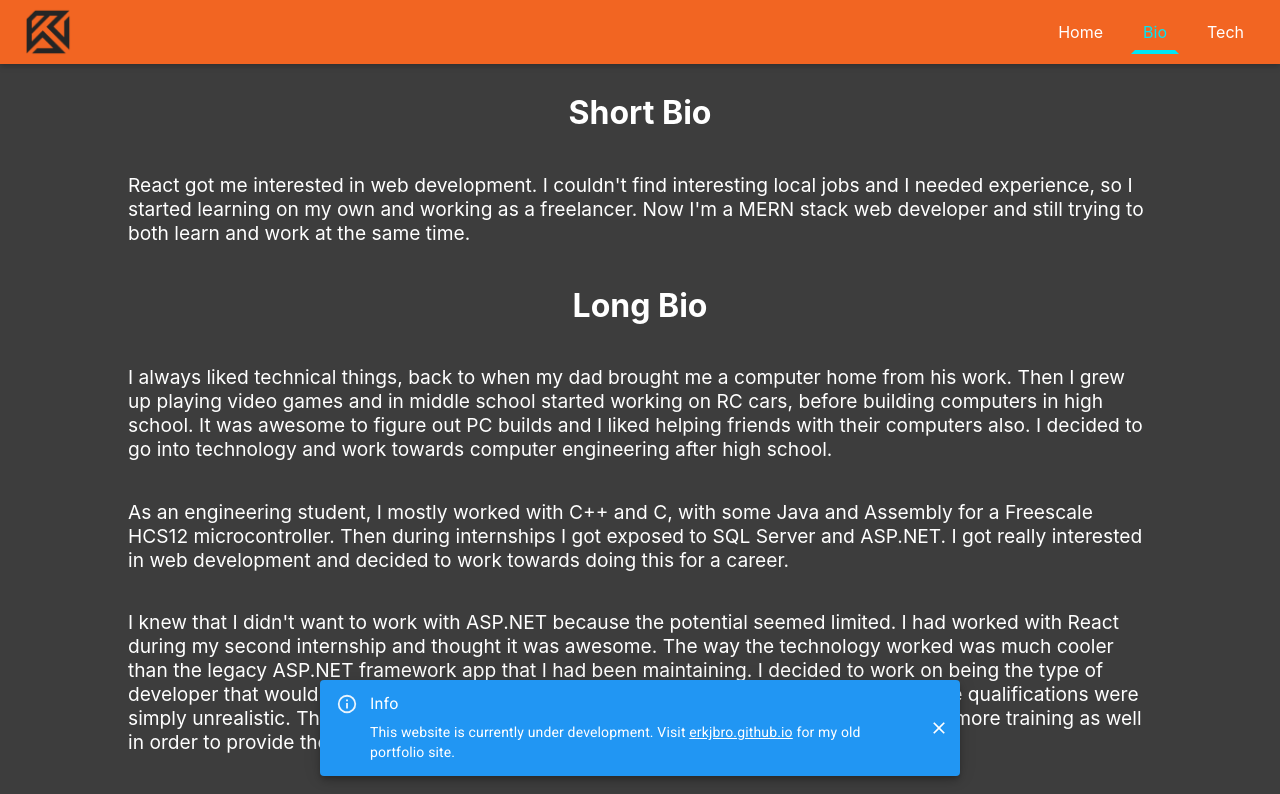
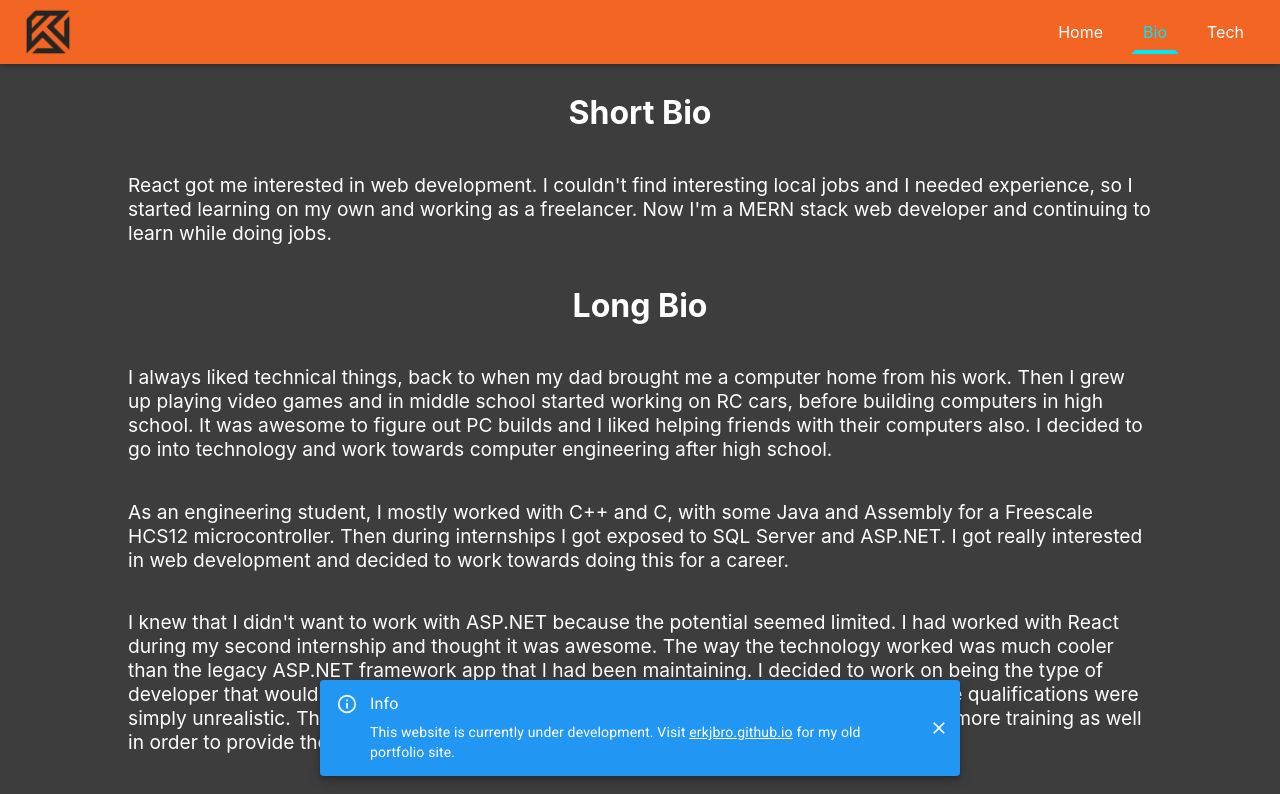
Before and after one commit to erkjbro/erkjbro-tech, a React (Create React App) app: page /bio in a window 1280 px wide. Shown: the top 794 px of the page. Built offline with nearby package versions, Linux system fonts and the light colour scheme.

Commit message:
text edit

```diff
--- a/src/pages/Bio/Bio.js
+++ b/src/pages/Bio/Bio.js
@@ -9,7 +9,7 @@ const Bio = () => {
       <p>
         React got me interested in web development. I couldn't find interesting local jobs and I
         needed experience, so I started learning on my own and working as a freelancer. Now I'm a
-        MERN stack web developer and still trying to both learn and work at the same time.
+        MERN stack web developer and continuing to learn while doing jobs.
       </p>
 
       <h1>Long Bio</h1>
```
